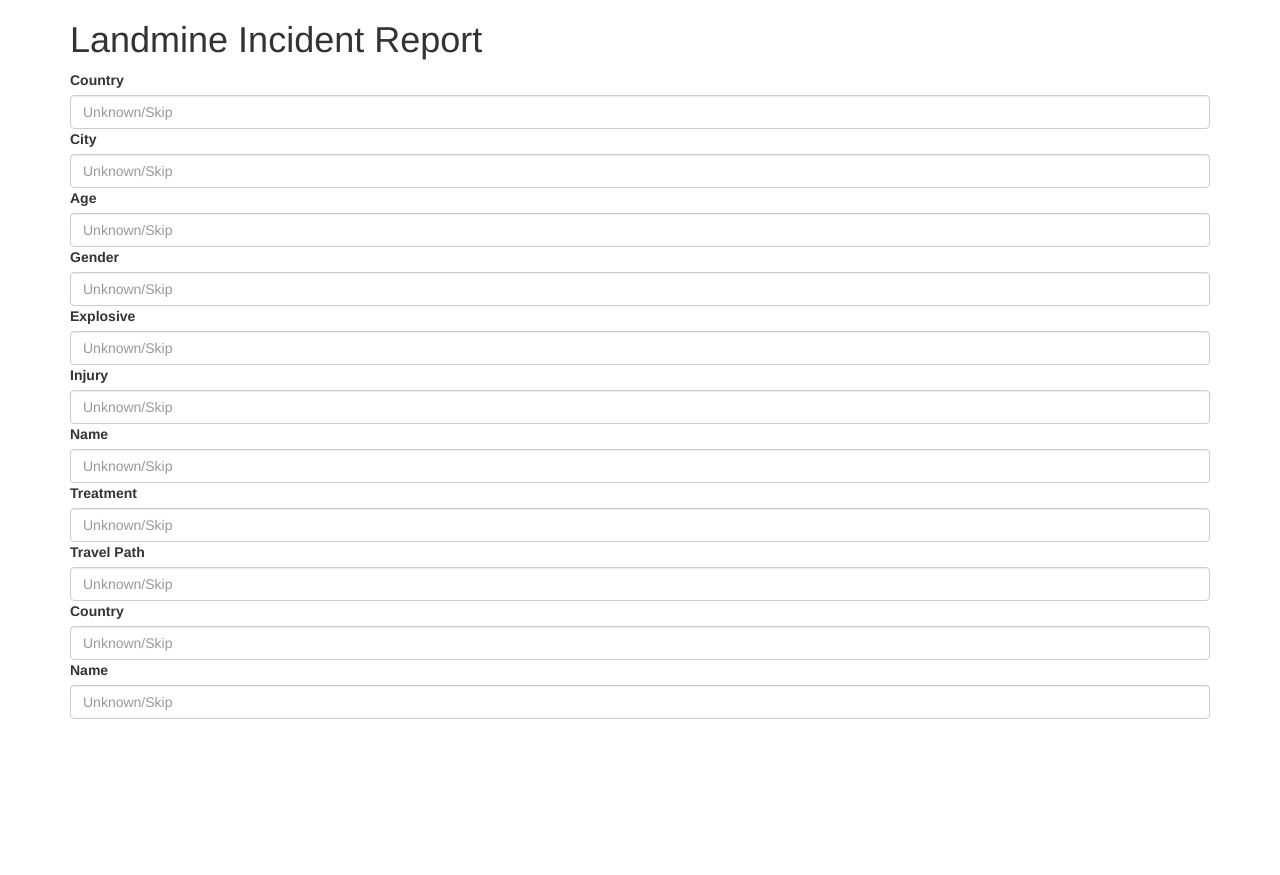
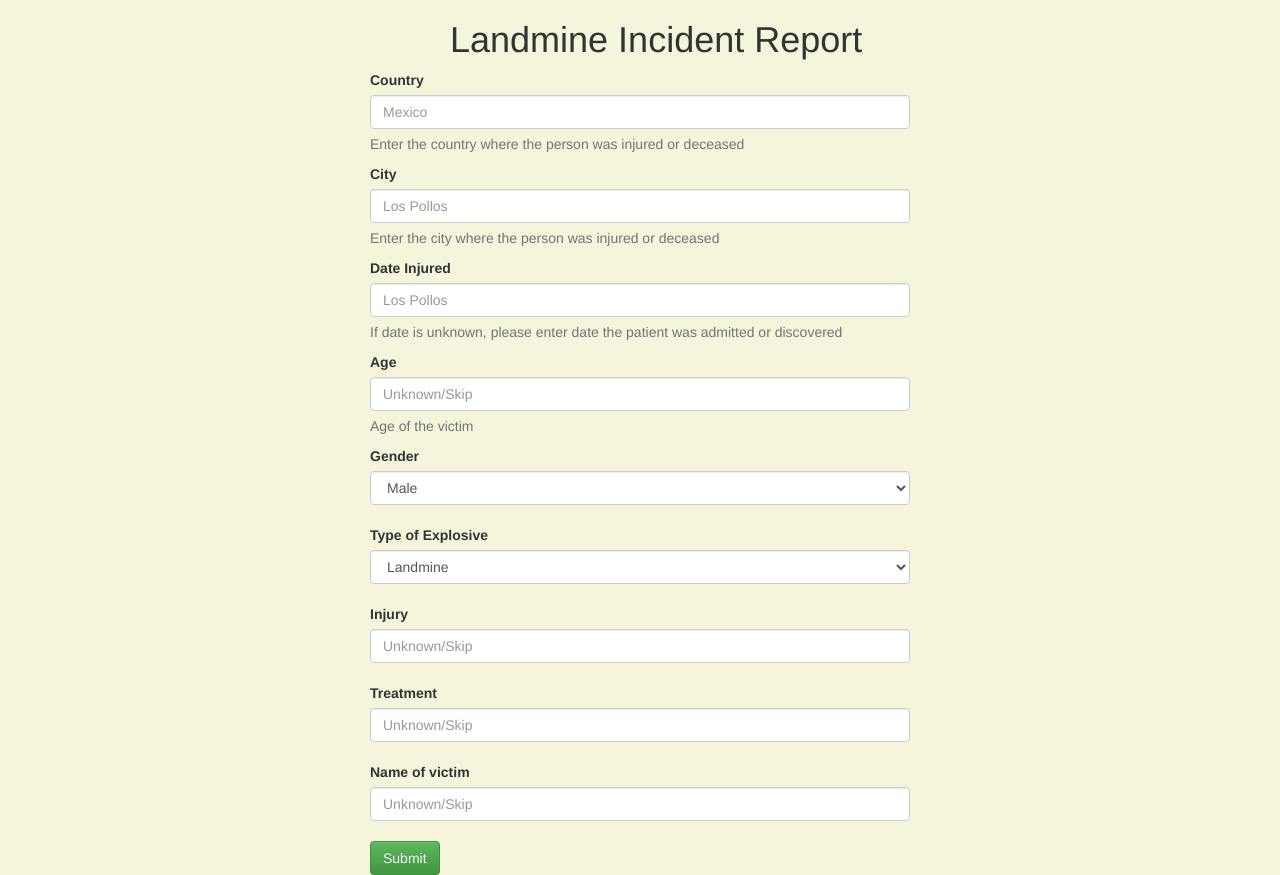
Before and after one commit to janacm/LandmineIncidentReporter, a plain HTML site: page IncidentReport.html in a window 1280 px wide. Before the commit the page ends 800 px from the top, so only its background shows below. Drawn offline with nearby package versions, Linux system fonts and the light colour scheme.

Commit message:
Added basic form elements for incident report

```diff
--- a/IncidentReport.html
+++ b/IncidentReport.html
@@ -1,5 +1,5 @@
 <!DOCTYPE html>
-<html>
+<html lang="en">
 <head>
     <title>Landmine Incident Reporter</title>
     <!-- Latest compiled and minified CSS -->
@@ -10,47 +10,73 @@
 
     <!-- Latest compiled and minified JavaScript -->
     <script src="http://netdna.bootstrapcdn.com/bootstrap/3.1.1/js/bootstrap.min.js"></script>
+
+    <style type="text/css">
+        body{
+            background-color: beige;
+
+        }
+    </style>
 </head>
 <body>
     <div class="container">
-        <header>
+        <header class="col-md-offset-4">
             <h1>Landmine Incident Report</h1>
         </header>
+
+        <div class="col-md-6 col-md-offset-3 ">
         <form>
-            <label>Country</label>
+        <!-- IDEA: We should only collect data which people would want to filter by -->
+            <label class="control-label">Country</label>
+            <input type="text" class="form-control" placeholder="Mexico">
+            <span class="help-block">Enter the country where the person was injured or deceased</span>
+
+            <label class="control-label">City</label>
+            <input type="text" class="form-control" placeholder="Los Pollos">
+            <span class="help-block">Enter the city where the person was injured or deceased</span>
+
+            <label class="control-label">Date Injured</label>
+            <input type="text" class="form-control" placeholder="Los Pollos">
+            <span class="help-block">If date is unknown, please enter date the patient was admitted or discovered</span>
+
+            <label class="control-label">Age</label>
+            <input type="text" class="form-control" placeholder="Unknown/Skip">
+            <span class="help-block">Age of the victim</span>
+
+            <label class="control-label">Gender</label>
+            <br>
+            <select class="form-control">
+                <option>Male</option>
+                <option>Female</option>
+                <option>Other</option>
+            </select>
+            <br>
+
+            <label class="control-label">Type of Explosive</label>
+            <br>
+            <select class="form-control">
+                <option>Landmine</option>
+                <option>IED</option>
+                <option>Other</option>
+            </select>
+            <br>
+
+            <label class="control-label">Injury</label>
             <input type="text" class="form-control" placeholder="Unknown/Skip">
 
-            <label>City</label>
+            <br>
+            <label class="control-label">Treatment</label>
             <input type="text" class="form-control" placeholder="Unknown/Skip">
 
-            <label>Age</label>
+            <br>
+            <label class="control-label">Name of victim</label>
             <input type="text" class="form-control" placeholder="Unknown/Skip">
 
-            <label>Gender</label>
-            <input type="text" class="form-control" placeholder="Unknown/Skip">
-
-            <label>Explosive</label>
-            <input type="text" class="form-control" placeholder="Unknown/Skip">
-
-            <label>Injury</label>
-            <input type="text" class="form-control" placeholder="Unknown/Skip">
-
-            <label>Name</label>
-            <input type="text" class="form-control" placeholder="Unknown/Skip">
-
-            <label>Treatment</label>
-            <input type="text" class="form-control" placeholder="Unknown/Skip">
-
-            <label>Travel Path</label>
-            <input type="text" class="form-control" placeholder="Unknown/Skip">
-
-            <label>Country</label>
-            <input type="text" class="form-control" placeholder="Unknown/Skip">
-
-            <label>Name</label>
-            <input type="text" class="form-control" placeholder="Unknown/Skip">
+            <br>
+            <button type="button" class="btn btn-success">Submit</button>
 
         </form>
+        </div>
     </div>
 </body>
 </html>
--- a/login.css
+++ b/login.css
@@ -0,0 +1,68 @@
+@charset "UTF-8";
+
+/************************************
+				Reset
+************************************/
+html,body,div,span,applet,object,iframe,
+h1,h2,h3,h4,h5,h6,p,blockquote,pre,
+a,abbr,acronym,address,big,cite,code,
+del,dfn,em,img,ins,kbd,q,s,samp,
+small,strike,strong,sub,sup,tt,var,
+b,u,i,center,
+dl,dt,dd,ol,ul,li,
+fieldset,form,label,legend,
+table,caption,tbody,tfoot,thead,tr,th,td,
+article,aside,canvas,details,embed,
+figure,figcaption,footer,header,hgroup,
+menu,nav,output,ruby,section,summary,
+time,mark,audio,video{margin:0;padding:0;border:0;font-size:100%;font:inherit;vertical-align:baseline;}
+
+/* HTML5 display-role reset for older browsers */
+article,aside,details,figcaption,figure,
+footer,header,hgroup,menu,nav,section{display:block;}
+body{line-height:1;}
+ol,ul{list-style:none;}
+blockquote,q{quotes:none;}
+blockquote:before,blockquote:after,
+q:before,q:after{content:'';content:none;}
+table{border-collapse:collapse;border-spacing:0;}
+
+/********************
+	login
+********************/
+h1 {
+	font-size: 2em;
+	margin-bottom: 20px;
+}
+
+.register {
+	float: left;
+	margin-top: 2px;
+}
+
+.register a {
+	display: block;
+	text-decoration: none;
+	color: #000;
+	padding: 40px 30px;
+	border: solid 1px #000;
+}
+
+form input {
+	display: block;
+	margin-bottom: 20px;
+}
+
+form input[type=submit] {
+	padding: 40px;
+	border: solid 1px #000;
+}
+
+form input[type=submit]: hover {
+	cursor: hand;
+}
+
+form section {
+	float: left;
+	margin-right: 20px;
+}
```
Also changed, not shown: login.html (+9 -4 lines), login.js (added, +22 -0 lines), signup.html (+44 -51 lines), style.css (+9 -2 lines), wireframe.html (+11 -1 lines), signup.js (added).
